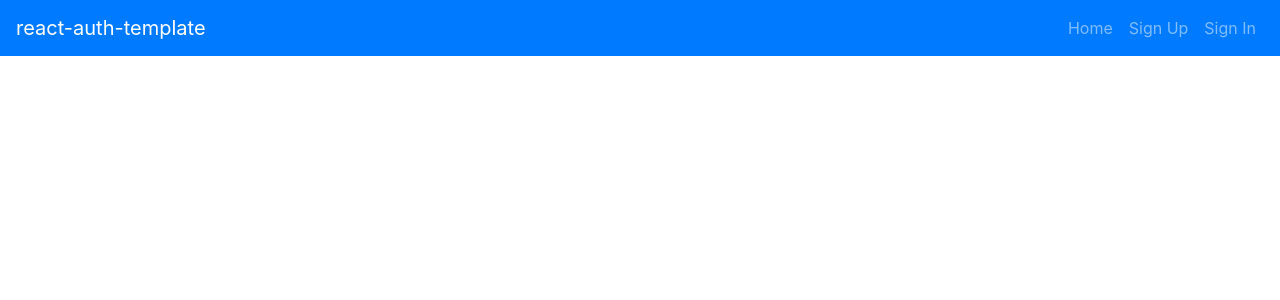
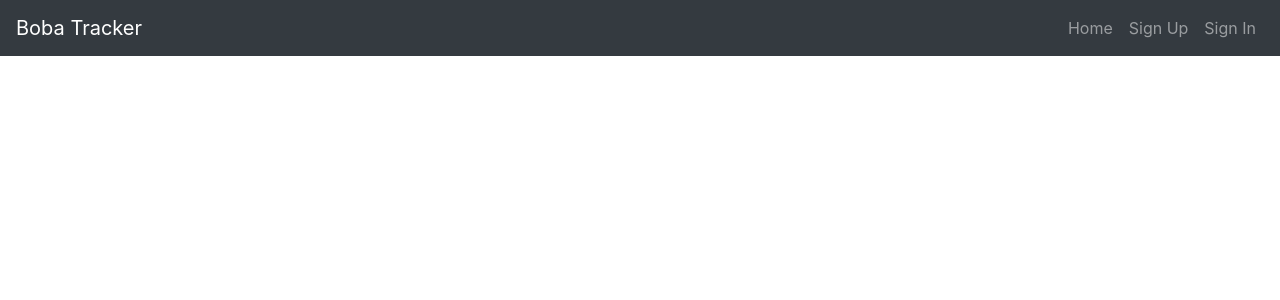
Before and after one commit to kimdolion/boba-tracker-client, a React app: page / in a window 1280 px wide. Shown: the top 300 px of the page. Built offline with nearby package versions, Linux system fonts and the light colour scheme.

Commit message:
Change header title

```diff
--- a/src/components/Header/Header.js
+++ b/src/components/Header/Header.js
@@ -23,9 +23,9 @@ const alwaysOptions = (
 )
 
 const Header = ({ user }) => (
-  <Navbar bg="primary" variant="dark" expand="md">
+  <Navbar bg="dark" variant="dark" expand="md">
     <Navbar.Brand href="#">
-      react-auth-template
+      Boba Tracker
     </Navbar.Brand>
     <Navbar.Toggle aria-controls="basic-navbar-nav" />
     <Navbar.Collapse id="basic-navbar-nav">
```
